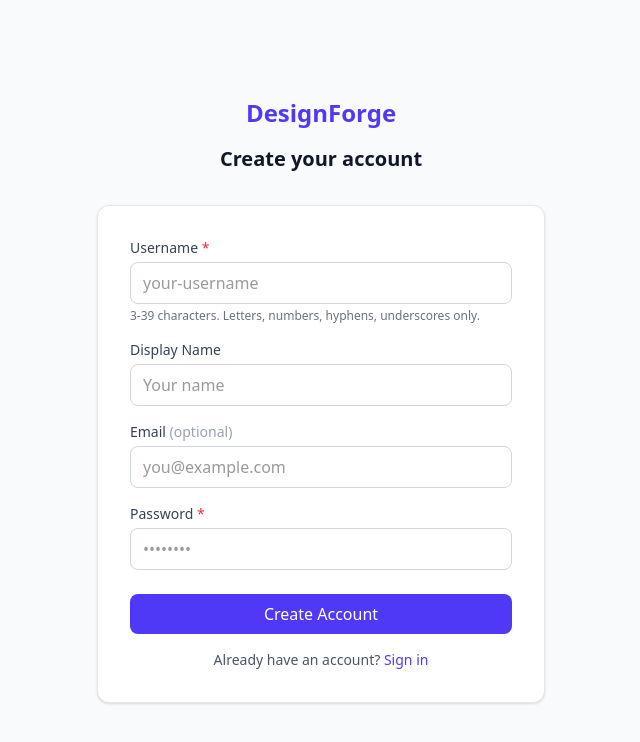
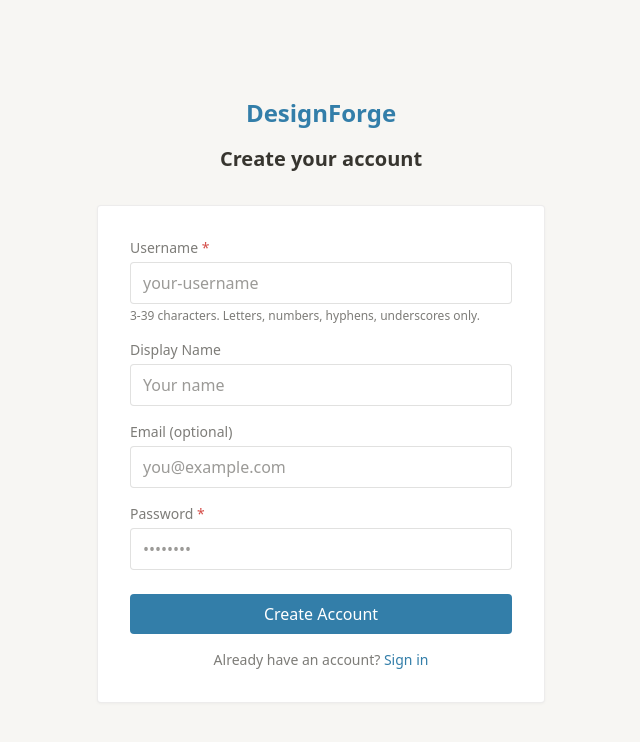
Before and after one commit to claptrap251/DesignForge, a Next.js app: page /register in a window 1280 px wide. Shown: the top 742 px of the page, without its empty margins (319-959 px from the left). Built offline with nearby package versions, Linux system fonts and the light colour scheme.

Commit message:
feat: update Login and Register pages with warm palette

```diff
--- a/src/app/(auth)/login/page.tsx
+++ b/src/app/(auth)/login/page.tsx
@@ -12,6 +12,19 @@
   const [password, setPassword] = useState("");
   const [error, setError] = useState("");
   const [loading, setLoading] = useState(false);
+  const [usernameInputStyle, setUsernameInputStyle] = useState({
+    backgroundColor: "var(--bg-page)",
+    border: "1px solid var(--border-medium)",
+    color: "var(--text-primary)",
+    borderRadius: "4px",
+  });
+  const [passwordInputStyle, setPasswordInputStyle] = useState({
+    backgroundColor: "var(--bg-page)",
+    border: "1px solid var(--border-medium)",
+    color: "var(--text-primary)",
+    borderRadius: "4px",
+  });
+  const [buttonHovered, setButtonHovered] = useState(false);
 
   const handleSubmit = async (e: React.FormEvent) => {
     e.preventDefault();
@@ -39,29 +52,54 @@
   };
 
   return (
-    <div className="min-h-screen flex items-center justify-center bg-gray-50 dark:bg-gray-900">
+    <div
+      className="min-h-screen flex items-center justify-center"
+      style={{ backgroundColor: "var(--bg-sidebar)" }}
+    >
       <div className="w-full max-w-md">
         <div className="text-center mb-8">
-          <Link href="/" className="text-2xl font-bold text-indigo-600">
+          <Link
+            href="/"
+            className="text-2xl font-bold"
+            style={{ color: "var(--accent)" }}
+          >
             DesignForge
           </Link>
-          <h2 className="mt-4 text-xl font-semibold text-gray-900 dark:text-gray-100">
+          <h2
+            className="mt-4 text-xl font-semibold"
+            style={{ color: "var(--text-primary)" }}
+          >
             Sign in to your account
           </h2>
         </div>
 
         <form
           onSubmit={handleSubmit}
-          className="bg-white dark:bg-gray-800 shadow-sm rounded-xl p-8 border border-gray-200 dark:border-gray-700"
+          className="p-8"
+          style={{
+            backgroundColor: "var(--bg-page)",
+            border: "1px solid var(--border-subtle)",
+            borderRadius: "4px",
+            boxShadow: "0 1px 3px rgba(15,15,15,0.04)",
+          }}
         >
           {error && (
-            <div className="mb-4 p-3 bg-red-50 dark:bg-red-900/30 border border-red-200 dark:border-red-800 text-red-700 dark:text-red-400 rounded-lg text-sm">
+            <div
+              className="mb-4 p-3 rounded text-sm"
+              style={{
+                backgroundColor: "var(--danger-bg)",
+                color: "var(--danger)",
+              }}
+            >
               {error}
             </div>
           )}
 
           <div className="mb-4">
-            <label className="block text-sm font-medium text-gray-700 dark:text-gray-300 mb-1">
+            <label
+              className="block text-sm font-medium mb-1"
+              style={{ color: "var(--text-secondary)" }}
+            >
               Username
             </label>
             <input
@@ -69,13 +107,29 @@
               value={username}
               onChange={(e) => setUsername(e.target.value)}
               required
-              className="w-full px-3 py-2 border border-gray-300 dark:border-gray-600 rounded-lg focus:outline-none focus:ring-2 focus:ring-indigo-500 focus:border-transparent dark:bg-gray-700 dark:text-white"
+              className="w-full px-3 py-2 focus:outline-none"
+              style={usernameInputStyle}
+              onFocus={() =>
+                setUsernameInputStyle((s) => ({
+                  ...s,
+                  borderColor: "var(--accent)",
+                }))
+              }
+              onBlur={() =>
+                setUsernameInputStyle((s) => ({
+                  ...s,
+                  borderColor: "var(--border-medium)",
+                }))
+              }
               placeholder="your-username"
             />
           </div>
 
           <div className="mb-6">
-            <label className="block text-sm font-medium text-gray-700 dark:text-gray-300 mb-1">
+            <label
+              className="block text-sm font-medium mb-1"
+              style={{ color: "var(--text-secondary)" }}
+            >
               Password
             </label>
             <input
@@ -83,7 +137,20 @@
               value={password}
               onChange={(e) => setPassword(e.target.value)}
               required
-              className="w-full px-3 py-2 border border-gray-300 dark:border-gray-600 rounded-lg focus:outline-none focus:ring-2 focus:ring-indigo-500 focus:border-transparent dark:bg-gray-700 dark:text-white"
+              className="w-full px-3 py-2 focus:outline-none"
+              style={passwordInputStyle}
+              onFocus={() =>
+                setPasswordInputStyle((s) => ({
+                  ...s,
+                  borderColor: "var(--accent)",
+                }))
+              }
+              onBlur={() =>
+                setPasswordInputStyle((s) => ({
+                  ...s,
+                  borderColor: "var(--border-medium)",
+                }))
+              }
               placeholder="••••••••"
             />
           </div>
@@ -91,14 +158,29 @@
           <button
             type="submit"
             disabled={loading}
-            className="w-full bg-indigo-600 text-white py-2 rounded-lg font-medium hover:bg-indigo-700 transition disabled:opacity-50"
+            className="w-full text-white py-2 font-medium transition disabled:opacity-50"
+            style={{
+              backgroundColor: buttonHovered
+                ? "var(--accent-hover)"
+                : "var(--accent)",
+              borderRadius: "4px",
+            }}
+            onMouseEnter={() => setButtonHovered(true)}
+            onMouseLeave={() => setButtonHovered(false)}
           >
             {loading ? "Signing in..." : "Sign In"}
           </button>
 
-          <p className="mt-4 text-center text-sm text-gray-600 dark:text-gray-400">
+          <p
+            className="mt-4 text-center text-sm"
+            style={{ color: "var(--text-secondary)" }}
+          >
             Don&apos;t have an account?{" "}
-            <Link href="/register" className="text-indigo-600 hover:underline">
+            <Link
+              href="/register"
+              className="hover:underline"
+              style={{ color: "var(--accent)" }}
+            >
               Register
             </Link>
           </p>
--- a/src/app/(auth)/register/page.tsx
+++ b/src/app/(auth)/register/page.tsx
@@ -5,6 +5,13 @@
 import { useState } from "react";
 import { useRouter } from "next/navigation";
 import { apiUrl } from "@/lib/basePath";
+
+const baseInputStyle = {
+  backgroundColor: "var(--bg-page)",
+  border: "1px solid var(--border-medium)",
+  color: "var(--text-primary)",
+  borderRadius: "4px",
+};
 
 export default function RegisterPage() {
   const router = useRouter();
@@ -14,6 +21,14 @@
   const [password, setPassword] = useState("");
   const [error, setError] = useState("");
   const [loading, setLoading] = useState(false);
+  const [focusedField, setFocusedField] = useState<string | null>(null);
+  const [buttonHovered, setButtonHovered] = useState(false);
+
+  const inputStyle = (field: string) => ({
+    ...baseInputStyle,
+    borderColor:
+      focusedField === field ? "var(--accent)" : "var(--border-medium)",
+  });
 
   const handleSubmit = async (e: React.FormEvent) => {
     e.preventDefault();
@@ -54,30 +69,56 @@
   };
 
   return (
-    <div className="min-h-screen flex items-center justify-center bg-gray-50 dark:bg-gray-900">
+    <div
+      className="min-h-screen flex items-center justify-center"
+      style={{ backgroundColor: "var(--bg-sidebar)" }}
+    >
       <div className="w-full max-w-md">
         <div className="text-center mb-8">
-          <Link href="/" className="text-2xl font-bold text-indigo-600">
+          <Link
+            href="/"
+            className="text-2xl font-bold"
+            style={{ color: "var(--accent)" }}
+          >
             DesignForge
           </Link>
-          <h2 className="mt-4 text-xl font-semibold text-gray-900 dark:text-gray-100">
+          <h2
+            className="mt-4 text-xl font-semibold"
+            style={{ color: "var(--text-primary)" }}
+          >
             Create your account
           </h2>
         </div>
 
         <form
           onSubmit={handleSubmit}
-          className="bg-white dark:bg-gray-800 shadow-sm rounded-xl p-8 border border-gray-200 dark:border-gray-700"
+          className="p-8"
+          style={{
+            backgroundColor: "var(--bg-page)",
+            border: "1px solid var(--border-subtle)",
+            borderRadius: "4px",
+            boxShadow: "0 1px 3px rgba(15,15,15,0.04)",
+          }}
         >
           {error && (
-            <div className="mb-4 p-3 bg-red-50 dark:bg-red-900/30 border border-red-200 dark:border-red-800 text-red-700 dark:text-red-400 rounded-lg text-sm">
+            <div
+              className="mb-4 p-3 rounded text-sm"
+              style={{
+                backgroundColor: "var(--danger-bg)",
+                color: "var(--danger)",
+              }}
+            >
               {error}
             </div>
           )}
 
           <div className="mb-4">
-            <label className="block text-sm font-medium text-gray-700 dark:text-gray-300 mb-1">
-              Username <span className="text-red-500">*</span>
+            <label
+              className="block text-sm font-medium mb-1"
+              style={{ color: "var(--text-secondary)" }}
+            >
+              Username{" "}
+              <span style={{ color: "var(--danger)" }}>*</span>
             </label>
             <input
               type="text"
@@ -87,43 +128,66 @@
               minLength={3}
               maxLength={39}
               pattern="[a-zA-Z0-9_-]+"
-              className="w-full px-3 py-2 border border-gray-300 dark:border-gray-600 rounded-lg focus:outline-none focus:ring-2 focus:ring-indigo-500 focus:border-transparent dark:bg-gray-700 dark:text-white"
+              className="w-full px-3 py-2 focus:outline-none"
+              style={inputStyle("username")}
+              onFocus={() => setFocusedField("username")}
+              onBlur={() => setFocusedField(null)}
               placeholder="your-username"
             />
-            <p className="mt-1 text-xs text-gray-500 dark:text-gray-400">
+            <p
+              className="mt-1 text-xs"
+              style={{ color: "var(--text-secondary)" }}
+            >
               3-39 characters. Letters, numbers, hyphens, underscores only.
             </p>
           </div>
 
           <div className="mb-4">
-            <label className="block text-sm font-medium text-gray-700 dark:text-gray-300 mb-1">
+            <label
+              className="block text-sm font-medium mb-1"
+              style={{ color: "var(--text-secondary)" }}
+            >
               Display Name
             </label>
             <input
               type="text"
               value={name}
               onChange={(e) => setName(e.target.value)}
-              className="w-full px-3 py-2 border border-gray-300 dark:border-gray-600 rounded-lg focus:outline-none focus:ring-2 focus:ring-indigo-500 focus:border-transparent dark:bg-gray-700 dark:text-white"
+              className="w-full px-3 py-2 focus:outline-none"
+              style={inputStyle("name")}
+              onFocus={() => setFocusedField("name")}
+              onBlur={() => setFocusedField(null)}
               placeholder="Your name"
             />
           </div>
 
           <div className="mb-4">
-            <label className="block text-sm font-medium text-gray-700 dark:text-gray-300 mb-1">
-              Email <span className="text-gray-400">(optional)</span>
+            <label
+              className="block text-sm font-medium mb-1"
+              style={{ color: "var(--text-secondary)" }}
+            >
+              Email{" "}
+              <span style={{ color: "var(--text-secondary)" }}>(optional)</span>
             </label>
             <input
               type="email"
               value={email}
               onChange={(e) => setEmail(e.target.value)}
-              className="w-full px-3 py-2 border border-gray-300 dark:border-gray-600 rounded-lg focus:outline-none focus:ring-2 focus:ring-indigo-500 focus:border-transparent dark:bg-gray-700 dark:text-white"
+              className="w-full px-3 py-2 focus:outline-none"
+              style={inputStyle("email")}
+              onFocus={() => setFocusedField("email")}
+              onBlur={() => setFocusedField(null)}
               placeholder="you@example.com"
             />
           </div>
 
           <div className="mb-6">
-            <label className="block text-sm font-medium text-gray-700 dark:text-gray-300 mb-1">
-              Password <span className="text-red-500">*</span>
+            <label
+              className="block text-sm font-medium mb-1"
+              style={{ color: "var(--text-secondary)" }}
+            >
+              Password{" "}
+              <span style={{ color: "var(--danger)" }}>*</span>
             </label>
             <input
               type="password"
@@ -131,7 +195,10 @@
               onChange={(e) => setPassword(e.target.value)}
               required
               minLength={6}
-              className="w-full px-3 py-2 border border-gray-300 dark:border-gray-600 rounded-lg focus:outline-none focus:ring-2 focus:ring-indigo-500 focus:border-transparent dark:bg-gray-700 dark:text-white"
+              className="w-full px-3 py-2 focus:outline-none"
+              style={inputStyle("password")}
+              onFocus={() => setFocusedField("password")}
+              onBlur={() => setFocusedField(null)}
               placeholder="••••••••"
             />
           </div>
@@ -139,14 +206,29 @@
           <button
             type="submit"
             disabled={loading}
-            className="w-full bg-indigo-600 text-white py-2 rounded-lg font-medium hover:bg-indigo-700 transition disabled:opacity-50"
+            className="w-full text-white py-2 font-medium transition disabled:opacity-50"
+            style={{
+              backgroundColor: buttonHovered
+                ? "var(--accent-hover)"
+                : "var(--accent)",
+              borderRadius: "4px",
+            }}
+            onMouseEnter={() => setButtonHovered(true)}
+            onMouseLeave={() => setButtonHovered(false)}
           >
             {loading ? "Creating account..." : "Create Account"}
           </button>
 
-          <p className="mt-4 text-center text-sm text-gray-600 dark:text-gray-400">
+          <p
+            className="mt-4 text-center text-sm"
+            style={{ color: "var(--text-secondary)" }}
+          >
             Already have an account?{" "}
-            <Link href="/login" className="text-indigo-600 hover:underline">
+            <Link
+              href="/login"
+              className="hover:underline"
+              style={{ color: "var(--accent)" }}
+            >
               Sign in
             </Link>
           </p>
```
